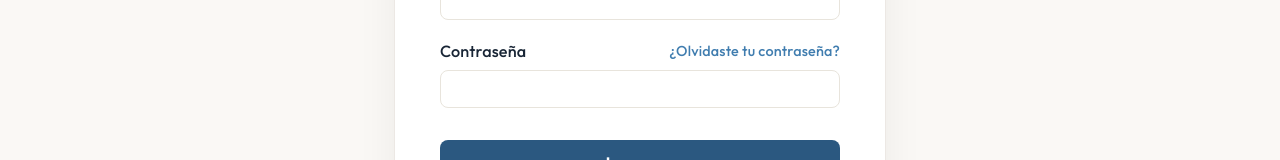
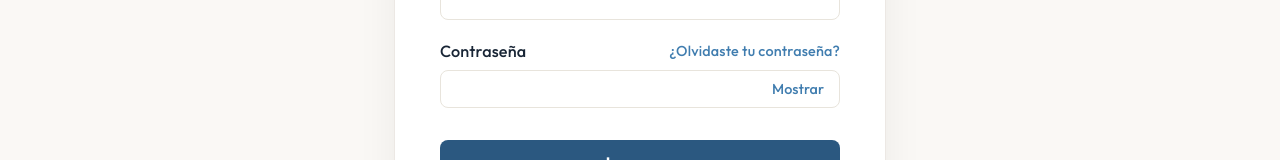
Before and after one commit to El-Piru/cabanas-fronted, a React (Vite) app: page /login in a window 1280 px wide. Shown: the part 317-477 px from the top of the page. Built offline with nearby package versions, Linux system fonts and the light colour scheme; a web font is replaced by a local one.

Commit message:
feat: agregar boton para mostrar/ocultar contraseña en login

```diff
--- a/src/pages/Login.jsx
+++ b/src/pages/Login.jsx
@@ -1,13 +1,12 @@
 import { useState } from 'react'
 import { useNavigate, Link } from 'react-router-dom'
 import { api } from '../api'
-
 export default function Login() {
   const navigate = useNavigate()
   const [form, setForm] = useState({ email: '', password: '' })
   const [error, setError] = useState('')
   const [cargando, setCargando] = useState(false)
-
+  const [mostrarPassword, setMostrarPassword] = useState(false)
   const handleSubmit = async (e) => {
     e.preventDefault()
     setCargando(true)
@@ -28,7 +27,6 @@ export default function Login() {
       setCargando(false)
     }
   }
-
   return (
     <div style={{minHeight:'80vh',display:'flex',alignItems:'center',justifyContent:'center',fontFamily:'"Outfit", sans-serif'}}>
       <div style={{background:'#fff',borderRadius:'16px',padding:'2.5rem',width:'400px',boxShadow:'0 8px 40px rgba(0,0,0,0.06)',border:'1px solid #ECE8E4'}}>
@@ -44,7 +42,12 @@ export default function Login() {
               <label style={{margin:0,fontSize:'0.9rem',fontWeight:'500',color:'#182535'}}>Contraseña</label>
               <Link to="/recuperar-password" style={{color:'#407DAF',fontSize:'0.8rem',textDecoration:'none',fontWeight:'500'}}>¿Olvidaste tu contraseña?</Link>
             </div>
-            <input type="password" value={form.password} onChange={e => setForm({...form,password:e.target.value})} required style={{width:'100%',padding:'10px',border:'1.5px solid #E8E4DC',borderRadius:'8px',boxSizing:'border-box',fontFamily:'inherit'}} />
+            <div style={{position:'relative'}}>
+              <input type={mostrarPassword ? 'text' : 'password'} value={form.password} onChange={e => setForm({...form,password:e.target.value})} required style={{width:'100%',padding:'10px',paddingRight:'70px',border:'1.5px solid #E8E4DC',borderRadius:'8px',boxSizing:'border-box',fontFamily:'inherit'}} />
+              <button type="button" onClick={() => setMostrarPassword(!mostrarPassword)} style={{position:'absolute',right:'10px',top:'50%',transform:'translateY(-50%)',background:'none',border:'none',color:'#407DAF',fontSize:'0.8rem',fontWeight:'500',cursor:'pointer',fontFamily:'inherit'}}>
+                {mostrarPassword ? 'Ocultar' : 'Mostrar'}
+              </button>
+            </div>
           </div>
           <button type="submit" disabled={cargando} style={{width:'100%',background:'#2B5880',color:'#fff',border:'none',padding:'12px',borderRadius:'8px',fontSize:'1rem',cursor:'pointer',fontWeight:'600',fontFamily:'inherit',transition:'background 0.2s ease'}}
             onMouseEnter={e => e.currentTarget.style.background='#204C72'}
```
